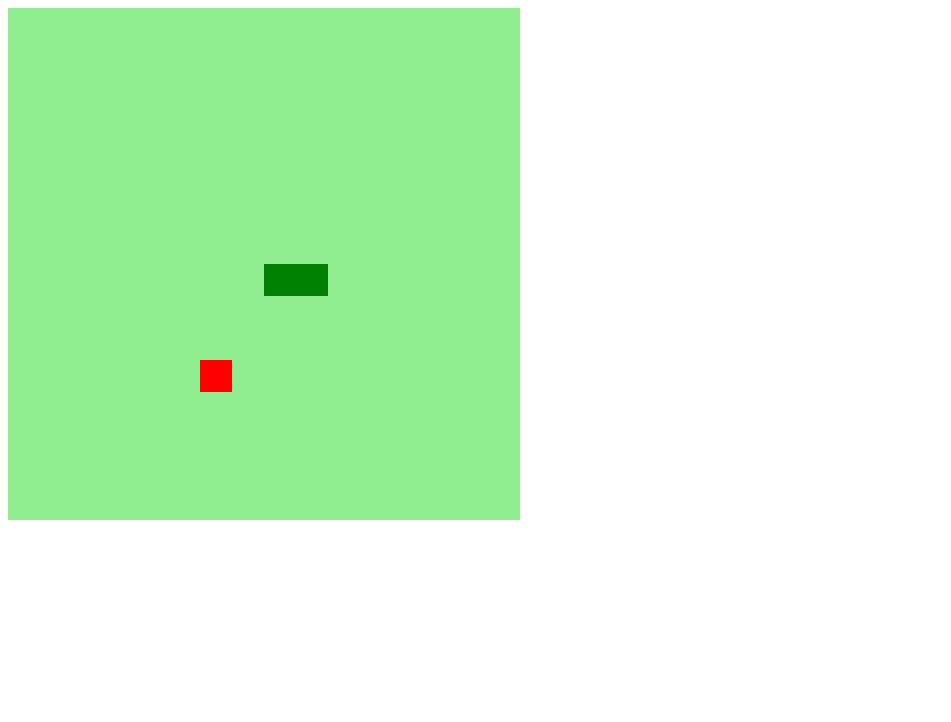
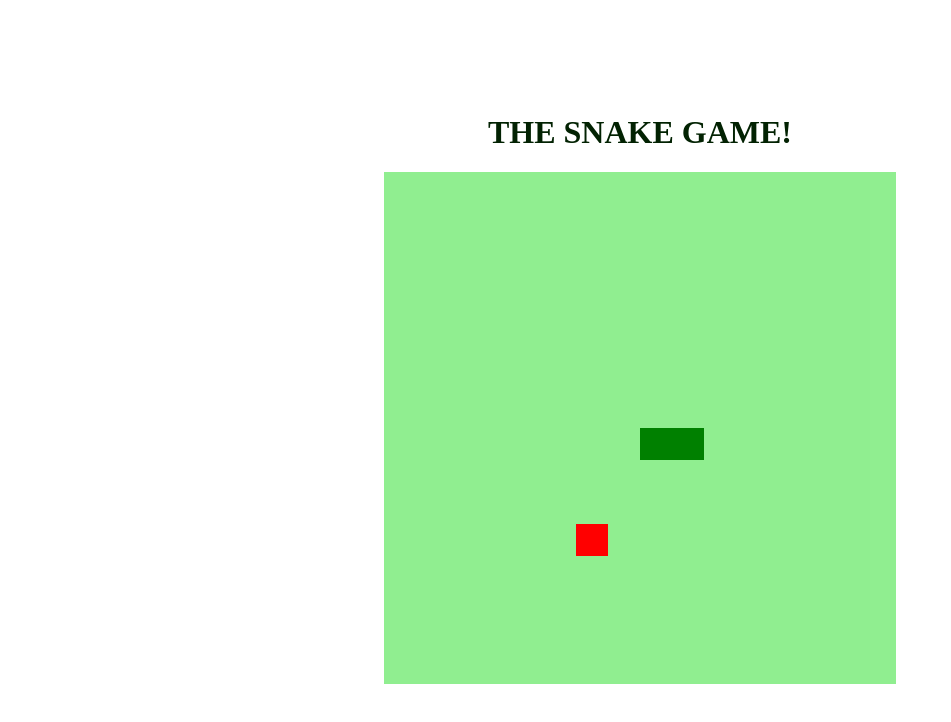
Before and after one commit to begervazoni/Snake-Game, a plain HTML site: page index.html in a window 1280 px wide. Shown: the whole page, without its empty margins (0-951 px from the left). Drawn offline with Linux system fonts and the light colour scheme.

Commit message:
jogo finalizado e estilizado

```diff
--- a/index.html
+++ b/index.html
@@ -9,6 +9,7 @@
     <title>Snake Game</title>
 </head>
 <body>
+    <h1>THE SNAKE GAME!</h1>
     <canvas id="snake" width="512" height="512"></canvas>
 </body>
 </html>
--- a/style.css
+++ b/style.css
@@ -1,3 +1,9 @@
 body {
+    width: 95 ;
+    height: 95vh;
+    display: flex;
+    justify-content: center;
     align-items: center;
+    flex-direction: column;
+    color: rgb(2, 34, 2)
 }
```
